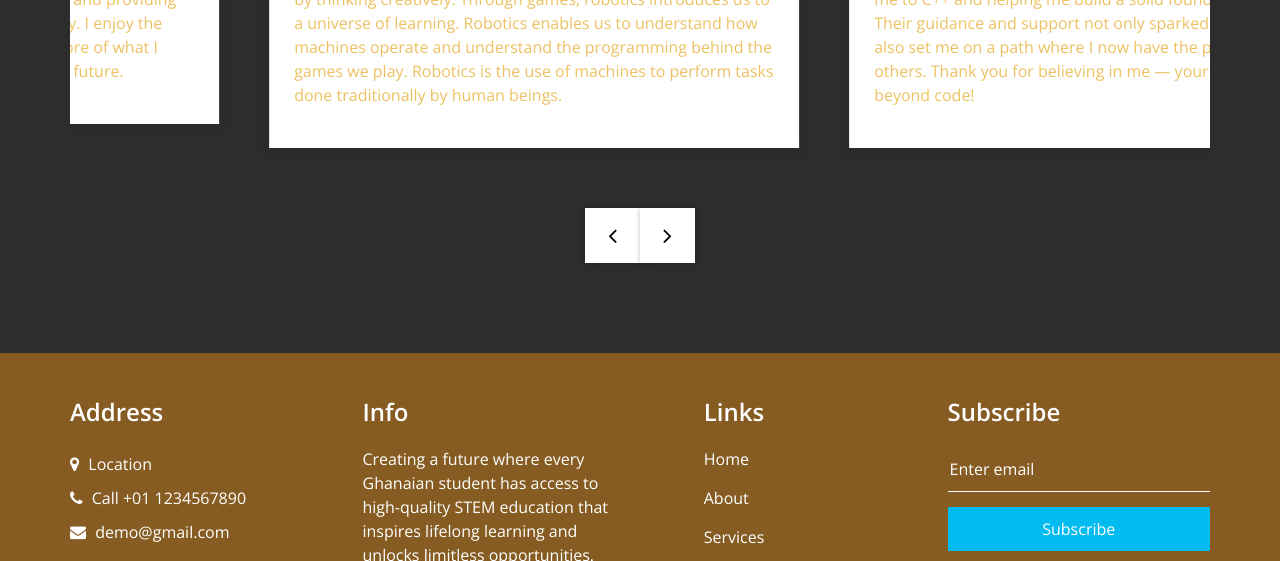
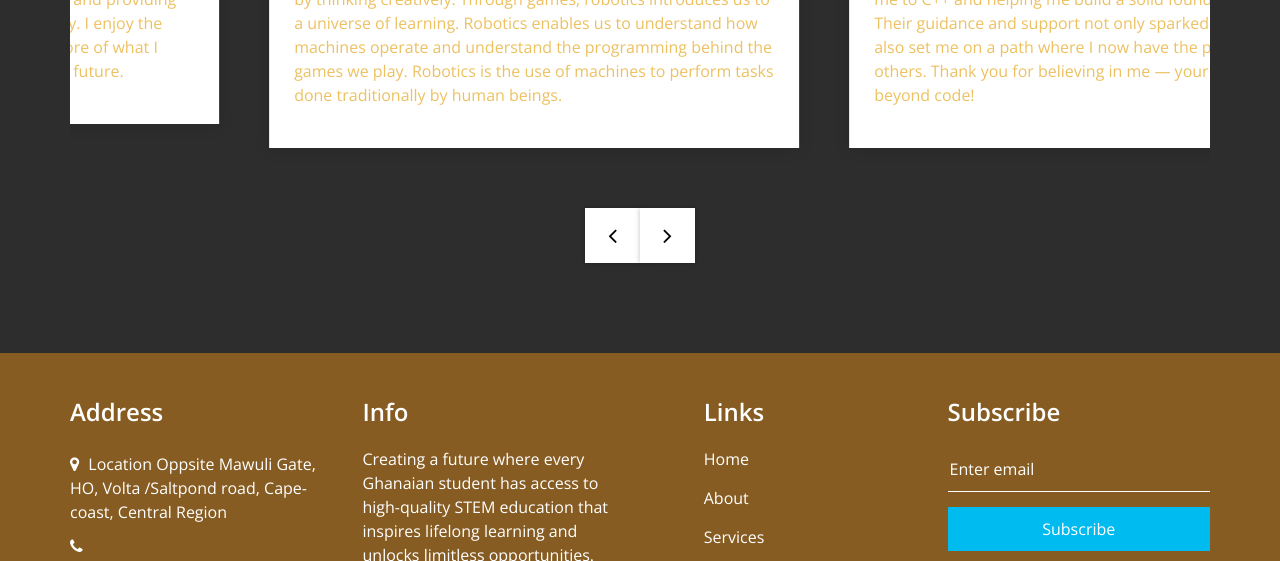
Before and after one commit to gh0stc0/gh0stc0.github.io, a plain HTML site: page index.html in a window 1280 px wide. Shown: the part 5014-5575 px from the top of the page. Drawn offline with nearby package versions, Linux system fonts and the light colour scheme; some packages are replaced by stand-ins of ours.

Commit message:
Update index.html

```diff
--- a/index.html
+++ b/index.html
@@ -649,18 +649,19 @@
                 <i class="fa fa-map-marker" aria-hidden="true"></i>
                 <span>
                   Location
+                  Oppsite Mawuli Gate, HO, Volta  /Saltpond road, Cape-coast, Central Region
                 </span>
               </a>
               <a href="">
                 <i class="fa fa-phone" aria-hidden="true"></i>
                 <span>
-                  Call +01 1234567890
+                  <a href="tel:+233243261456"></a>
                 </span>
               </a>
               <a href="mailto:izzybsolutions@gmail.com">
                 <i class="fa fa-envelope" aria-hidden="true"></i>
                 <span>
-                  demo@gmail.com
+                  <a href="mailto:izzybsolutions@gmail.com"></a>
                 </span>
               </a>
             </div>
```
